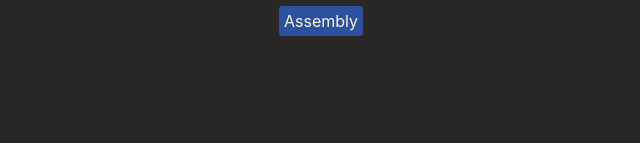
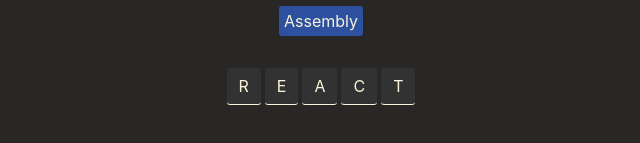
Before and after one commit to dev-ankit-mishra/Assembly-EndGame, a React (Vite) app in the folder assembly-game/: page / in a window 1280 px wide. Shown: the part 323-466 px from the top of the page, without its empty margins (319-959 px from the left). Built offline with nearby package versions, Linux system fonts and the light colour scheme.

Commit message:
Added the letter boxes

```diff
--- a/assembly-game/src/App.jsx
+++ b/assembly-game/src/App.jsx
@@ -1,7 +1,11 @@
 import { languages } from "./languages.js";
+import { useState } from "react";
 
 
 function App() {
+
+    const [currentWord, setCurrentWord] = useState("react");
+
 
     const langElements=languages.map((item,index)=>{
         const styles={
@@ -12,6 +16,12 @@
             <span className="lang" key={index} style={styles}>{item.name}</span>
         )
     });
+
+    const letters=currentWord.split("").map((letter,index)=> {
+        return(
+            <span className="word" key={index}>{letter.toUpperCase()}</span>
+        )
+    })
 
 
   return (
@@ -26,6 +36,9 @@
        <section className="languages">
            {langElements}
        </section>
+       <section className="letter-box">
+           {letters}
+       </section>
 
    </main>
   )
--- a/assembly-game/src/index.css
+++ b/assembly-game/src/index.css
@@ -51,3 +51,22 @@
   padding: 0.3rem;
   border-radius: 0.2rem;
 }
+
+.letter-box{
+  max-width: 350px;
+  margin: 2rem;
+  display: flex;
+  flex-direction: row;
+  justify-content: center;
+  align-items: center;
+  gap: 0.25rem;
+
+}
+
+.word{
+  background-color: #323232;
+  padding: 0.5rem 0.75rem;
+  border-radius: 0.2rem;
+  border-bottom: 1px solid #F9F4DA;
+  color: #F9F4DA;
+}
```
